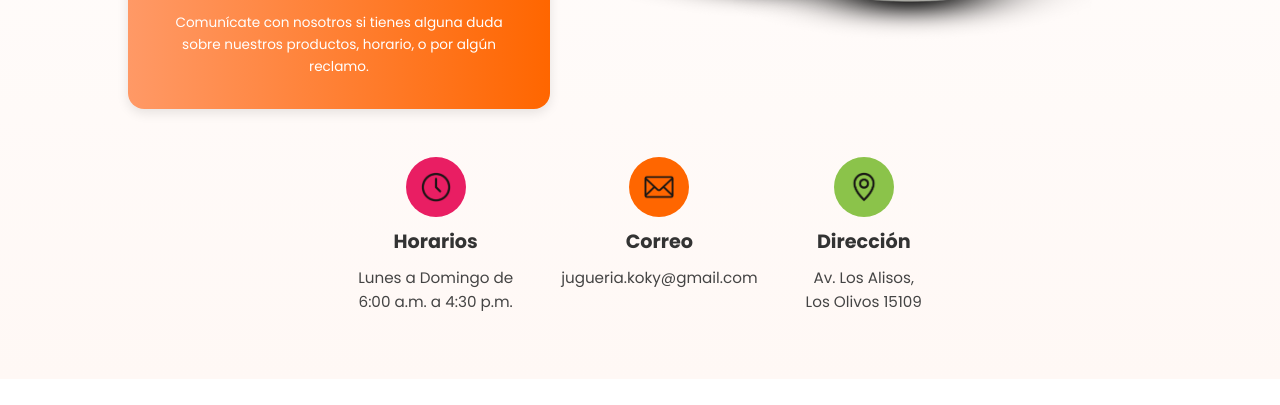
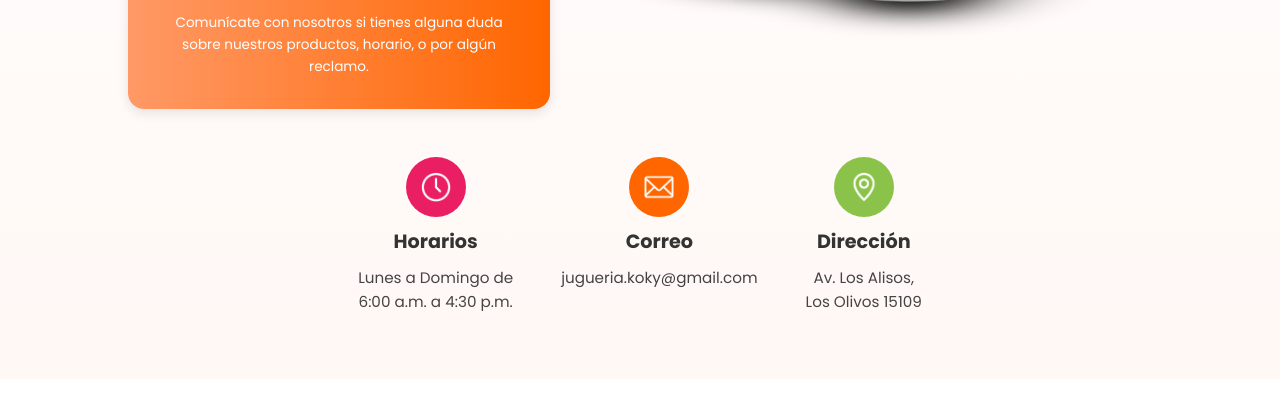
Before and after one commit to mrwawawa01/jugoskoky, a plain HTML site: page Contacto.html in a window 1280 px wide. Shown: the part 1052-1457 px from the top of the page. Drawn offline with Linux system fonts and the light colour scheme.

Commit message:
web commit

```diff
--- a/Contacto.html
+++ b/Contacto.html
@@ -89,17 +89,17 @@
   <!-- Información inferior -->
   <div class="contacto-info">
     <div class="info-item">
-      <div class="icono redondo rosa"><img src="imagenes/contacto/Reloj.png" alt="Horario"></div>
+      <div class="icono redondo rosa"><img src="imagenes/contacto/Telefono1.png" alt="Horario"></div>
       <h4>Horarios</h4>
       <p>Lunes a Domingo de<br>6:00 a.m. a 4:30 p.m.</p>
     </div>
     <div class="info-item">
-      <div class="icono redondo naranja"><img src="imagenes/contacto/Correo.png" alt="Correo"></div>
+      <div class="icono redondo naranja"><img src="imagenes/contacto/Correo1.png" alt="Correo"></div>
       <h4>Correo</h4>
       <p>jugueria.koky@gmail.com</p>
     </div>
     <div class="info-item">
-      <div class="icono redondo verde"><img src="imagenes/contacto/Ubicación.png" alt="Dirección"></div>
+      <div class="icono redondo verde"><img src="imagenes/contacto/Ubicación1.png" alt="Dirección"></div>
       <h4>Dirección</h4>
       <p>Av. Los Alisos,<br>Los Olivos 15109</p>
     </div>
```
Also changed, not shown: index.html (+2 -2 lines).
